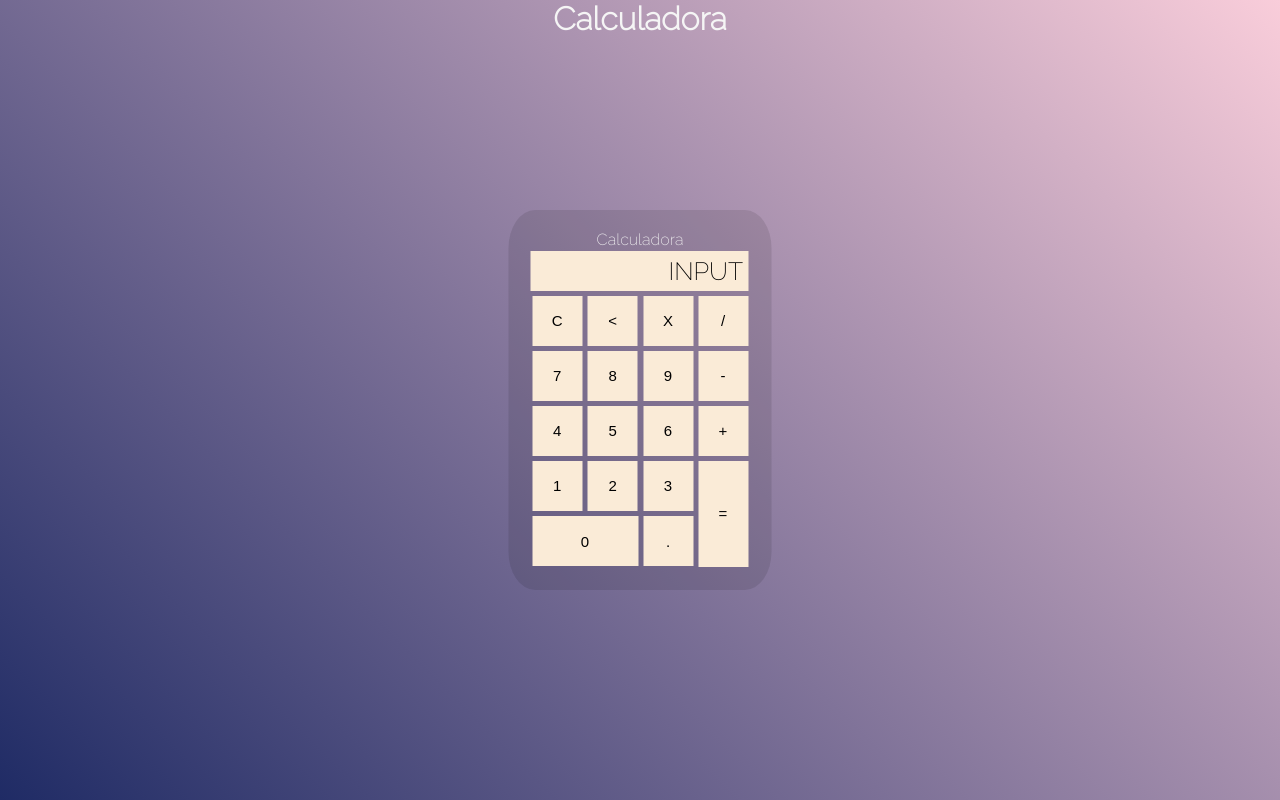
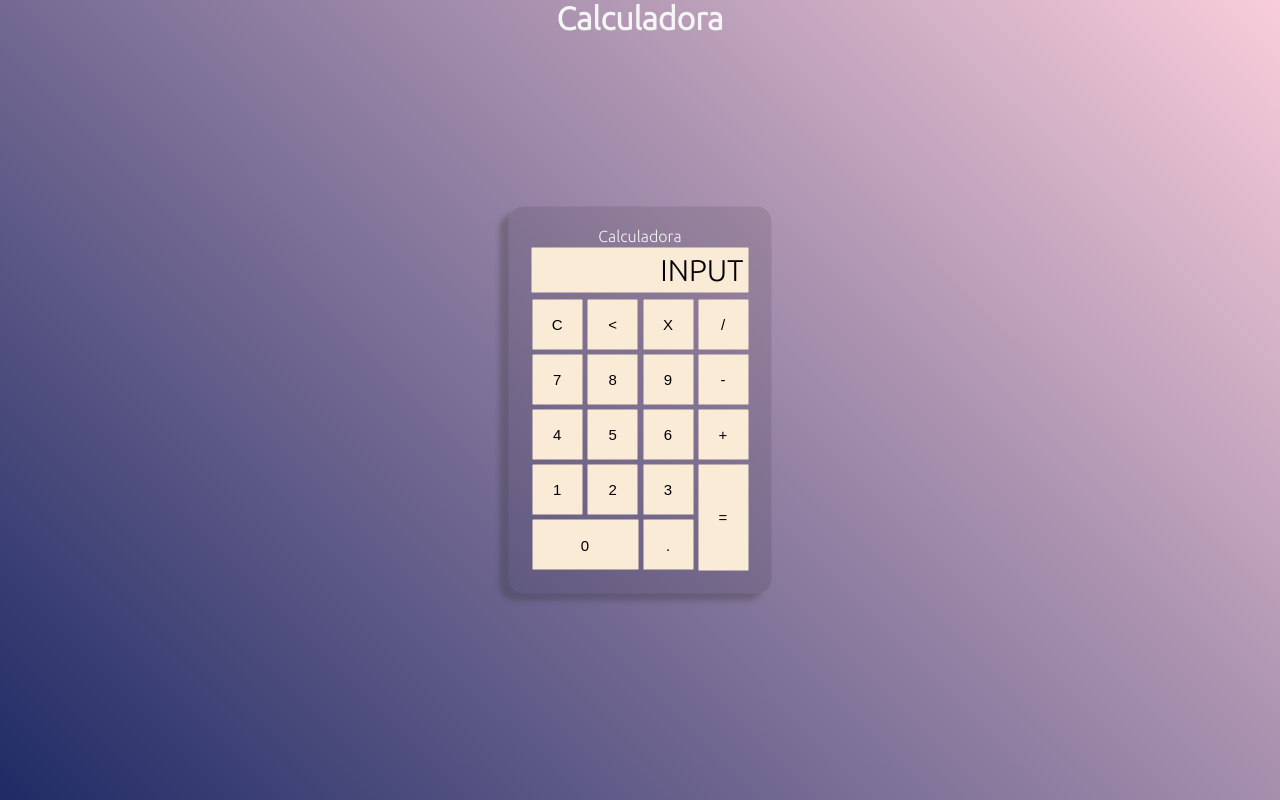
Before and after one commit to victorevh/calculator, a plain HTML site: page index.html in a window 1280 px wide. Drawn offline with Linux system fonts and the light colour scheme.

Commit message:
Adiciona declarações CSS

```diff
--- a/calculator.css
+++ b/calculator.css
@@ -1,4 +1,4 @@
-@import url('https://fonts.googleapis.com/css2?family=Raleway:wght@200&display=swap');
+@import url('https://fonts.googleapis.com/css2?family=Ubuntu:wght@300&display=swap');
 
 *{
     margin: 0;
@@ -8,7 +8,7 @@
 .background{
     background-image: linear-gradient(45deg,rgb(31, 43, 101) , rgb(249, 205, 218));
     text-align: center;
-    font-family: raleway;
+    font-family: ubuntu;
     color: whitesmoke;
     height: 100vh;
 }
@@ -18,9 +18,19 @@
     top: 50%;
     left: 50%;
     transform: translate(-50%,-50%);
-    border-radius: 10%;
+    border-radius: 15px;
     padding: 20px;
     background-color: rgba(0, 0, 0, 0.1);
+    -webkit-box-shadow: -9px 7px 5px rgba(50, 50, 50, 0.3);
+    -moz-box-shadow: -9px 7px 5px rgba(50, 50, 50, 0.3);
+    box-shadow: -9px 7px 5px rgba(50, 50, 50, 0.3);
+}
+
+.calculator > h3 {
+    margin-top: -0px;
+    margin-bottom: 15px;
+    align-items: center;
+    font-size: 20px;
 }
 
 
@@ -32,6 +42,7 @@
     border: none;
     background-color: antiquewhite;
     cursor: pointer;
+    border-radius: 0.5px;
 }
 
 .equal{
@@ -48,11 +59,11 @@
 
 #input {
     padding: 5px;
-    width: 208px;
-    height: 30px;
-    margin: 1.5px;
-    font-size: 25px;
+    height: 35px;
+    margin: 3px;
+    font-size: 30px;
     background-color: antiquewhite;
     color: black;
     text-align: right;
+    border-radius: 0.5px;
 }
```
